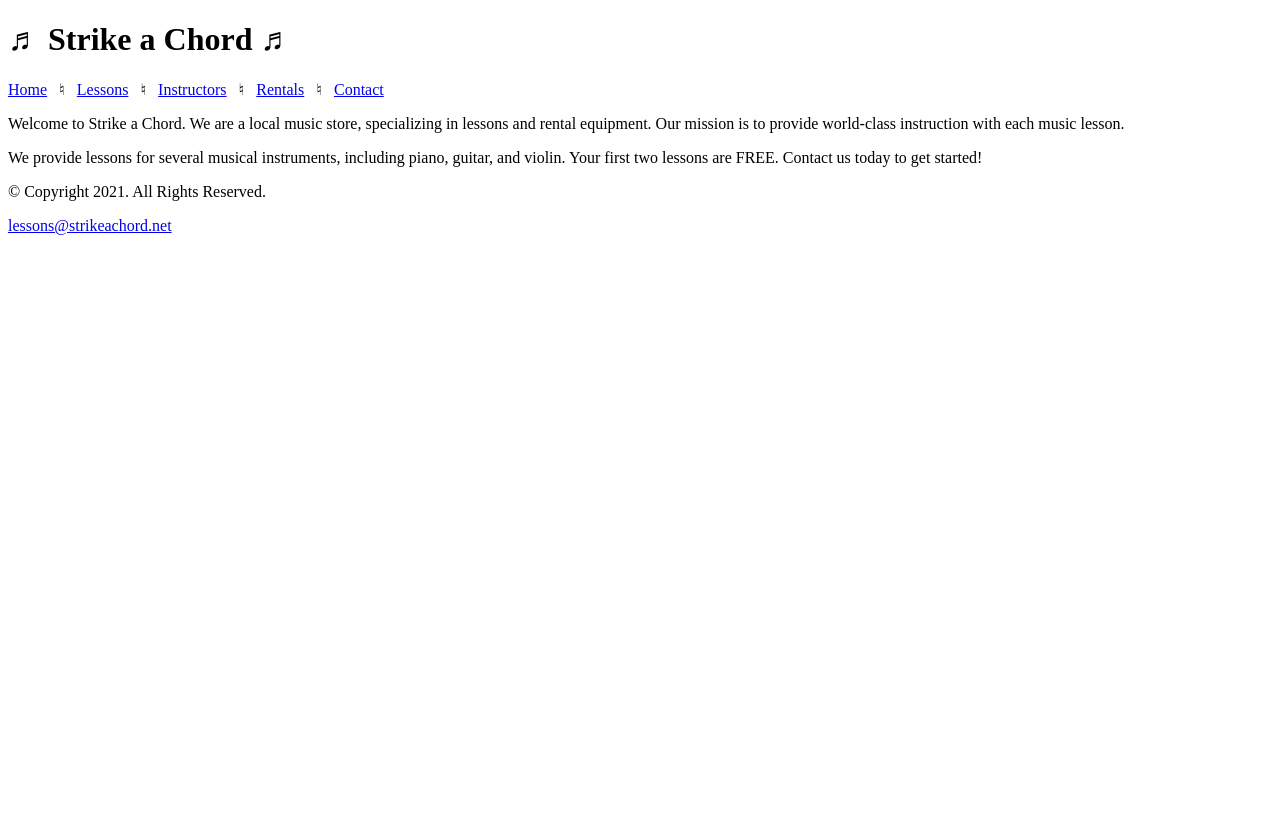
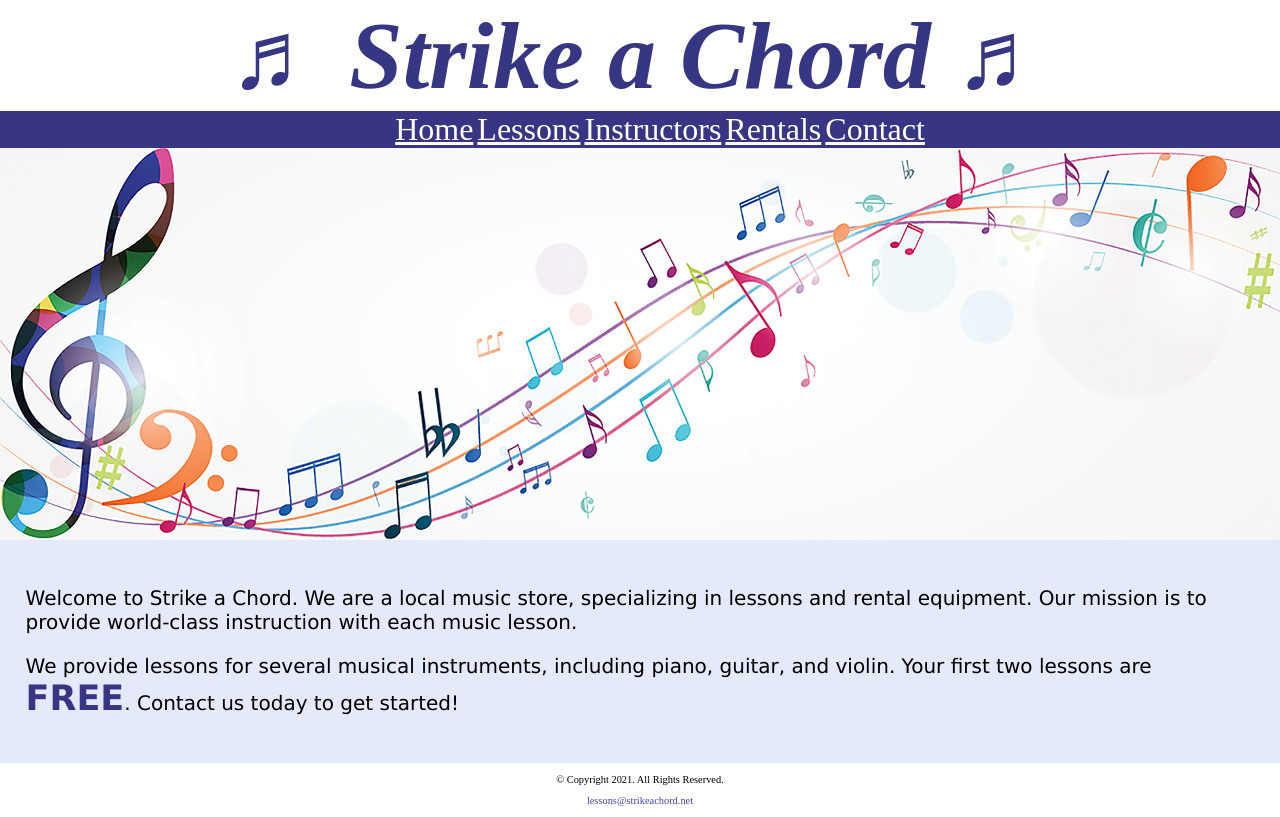
Before and after one commit to 144Sp23/ch4lab1-CSmith-NW, a plain HTML site: page index.html in a window 1280 px wide. Drawn offline with Linux system fonts and the light colour scheme.

Commit message:
all done

```diff
--- /dev/null
+++ b/css/styles.css
@@ -0,0 +1,113 @@
+/*
+Author: Cameron Smith
+Date: Current Date
+File Name: Styles.css
+*/
+/* CSS Reset */
+body,
+header,
+nav,
+main,
+footer,
+img,
+h1 {
+    margin: 0;
+    padding: 0;
+    border: 0;
+}
+
+/*syle rule for images*/
+img {
+    max-width: 100%;
+    display: block;
+}
+
+/*syle rules for header content*/
+header {
+    text-align: center;
+    font-size: 3em;
+    color: #373684;
+}
+
+header h1 {
+    font-style: italic;
+}
+
+/* syle rules for navigation area*/
+nav {
+    background-color: #383684;
+}
+
+nav ul {
+    list-style-type: none;
+    margin: 0;
+    text-align: center;
+}
+
+nav li {
+    display: inline-block;
+    font-size: 2em;
+}
+
+nav li a {
+    display: block;
+    color: #fff;
+}
+
+/* style rules for main content*/
+main {
+    padding: 2%;
+    background-color: #e5e9fc;
+    overflow: auto;
+    font-family: verdana, arial, sans-serif;
+}
+
+main p {
+    font-size: 1.25em;
+}
+
+.action {
+    font-size: 1.75em;
+    color: #373684;
+    font-weight: bold;
+}
+
+#piano,
+#guitar,
+#violin {
+    width: 29%;
+    float: left;
+    margin: 0 2%;
+}
+
+#info {
+    clear: left;
+    background-color: #c0caf7;
+    padding: 1% 2%;
+}
+
+#contact {
+    text-align: center;
+}
+
+#contact a {
+    color: #4645a8;
+    text-decoration: none;
+    font-weight: bold;
+}
+
+.map {
+    border: 5px solid #373684
+}
+
+/* style rules for footer content*/
+footer {
+    text-align: center;
+    font-size: 0.65em;
+    clear: left;
+}
+
+footer a {
+    color: #4645a8;
+    text-decoration: none;
+}
--- a/index.html
+++ b/index.html
@@ -1,14 +1,17 @@
 <!DOCTYPE html>
 <!--
-	Student Name: Maria Cruz
+	Student Name: Cameron Smith
 	File Name: index.html
-	Today's Date: May 7, 2021
+	Today's Date: 2/15/23
  -->
 <html lang="en">
+
 <head>
     <title>Strike a Chord: Home Page</title>
     <meta charset="utf-8">
+    <link rel="stylesheet" href="css/styles.css">
 </head>
+
 <body>
 
     <header>
@@ -16,12 +19,18 @@
     </header>
 
     <nav>
-		<p><a href="index.html">Home</a> &nbsp; &#9838; &nbsp;
-		<a href="lessons.html">Lessons</a> &nbsp; &#9838; &nbsp;
-		<a href="instructors.html">Instructors</a> &nbsp; &#9838; &nbsp;
-		<a href="rentals.html">Rentals</a> &nbsp; &#9838; &nbsp;
-		<a href="contact.html">Contact</a></p>
+        <ul>
+            <li><a href="index.html">Home</a></li>
+            <li><a href="lessons.html">Lessons</a></li>
+            <li><a href="instructors.html">Instructors</a></li>
+            <li><a href="rentals.html">Rentals</a></li>
+            <li><a href="contact.html">Contact</a></li>
+        </ul>
     </nav>
+    <!-- Hero Image -->
+    <div id="hero">
+        <img src="images/music-notes.png" alt="colorful music notes">
+    </div>
 
     <!-- Use the main area to add the main content to the webpage -->
     <main>
@@ -30,7 +39,7 @@
 
             <p>Welcome to Strike a Chord. We are a local music store, specializing in lessons and rental equipment. Our mission is to provide world-class instruction with each music lesson.</p>
 
-            <p>We provide lessons for several musical instruments, including piano, guitar, and violin. Your first two lessons are FREE. Contact us today to get started!</p>
+            <p>We provide lessons for several musical instruments, including piano, guitar, and violin. Your first two lessons are <span class="action">FREE</span>. Contact us today to get started!</p>
 
         </div>
 
@@ -42,4 +51,5 @@
     </footer>
 
 </body>
+
 </html>
```
Also changed, not shown: contact.html (+13 -8 lines), lessons.html (+15 -10 lines), template.html (+12 -7 lines). Lines whose indentation alone changed are shown as unchanged.
